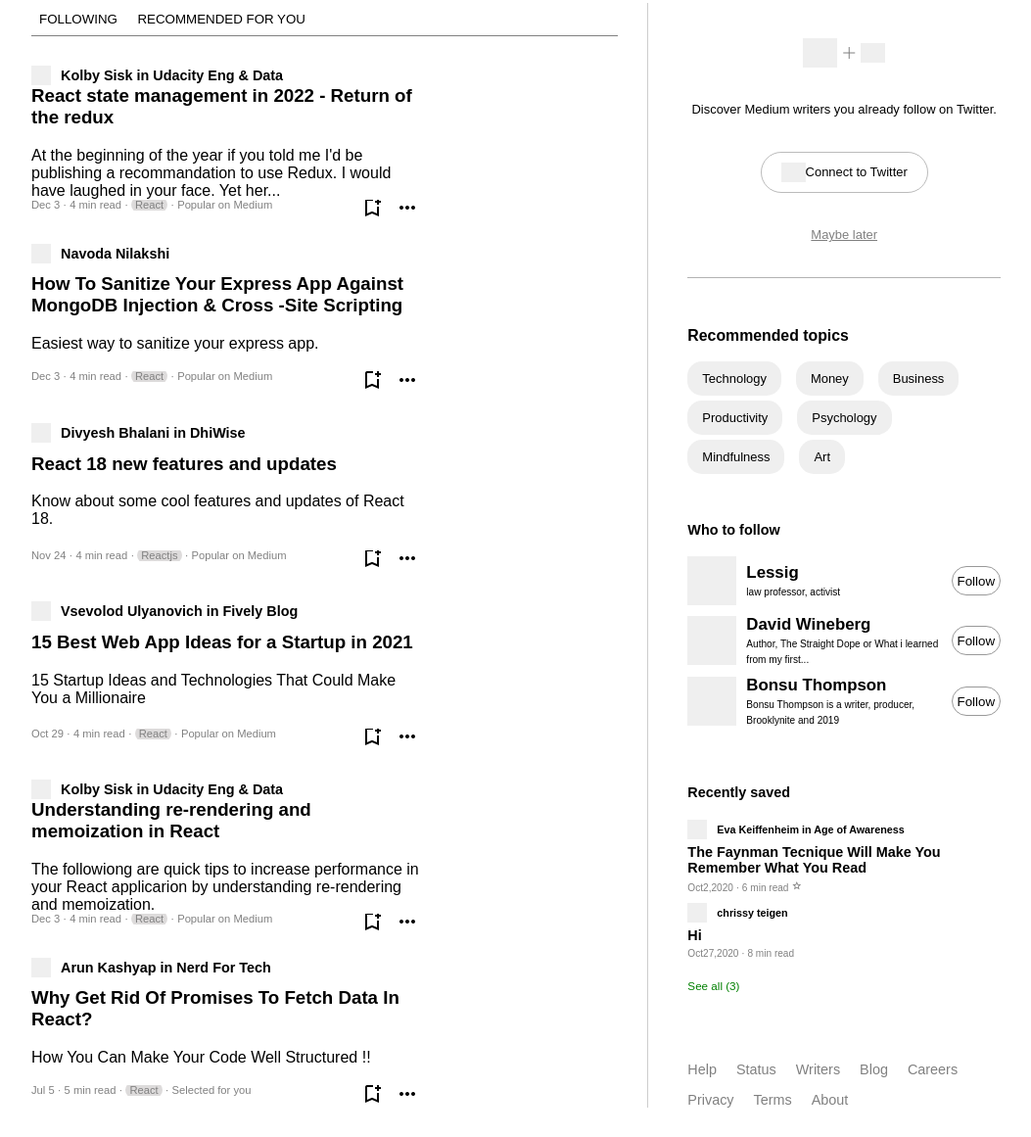
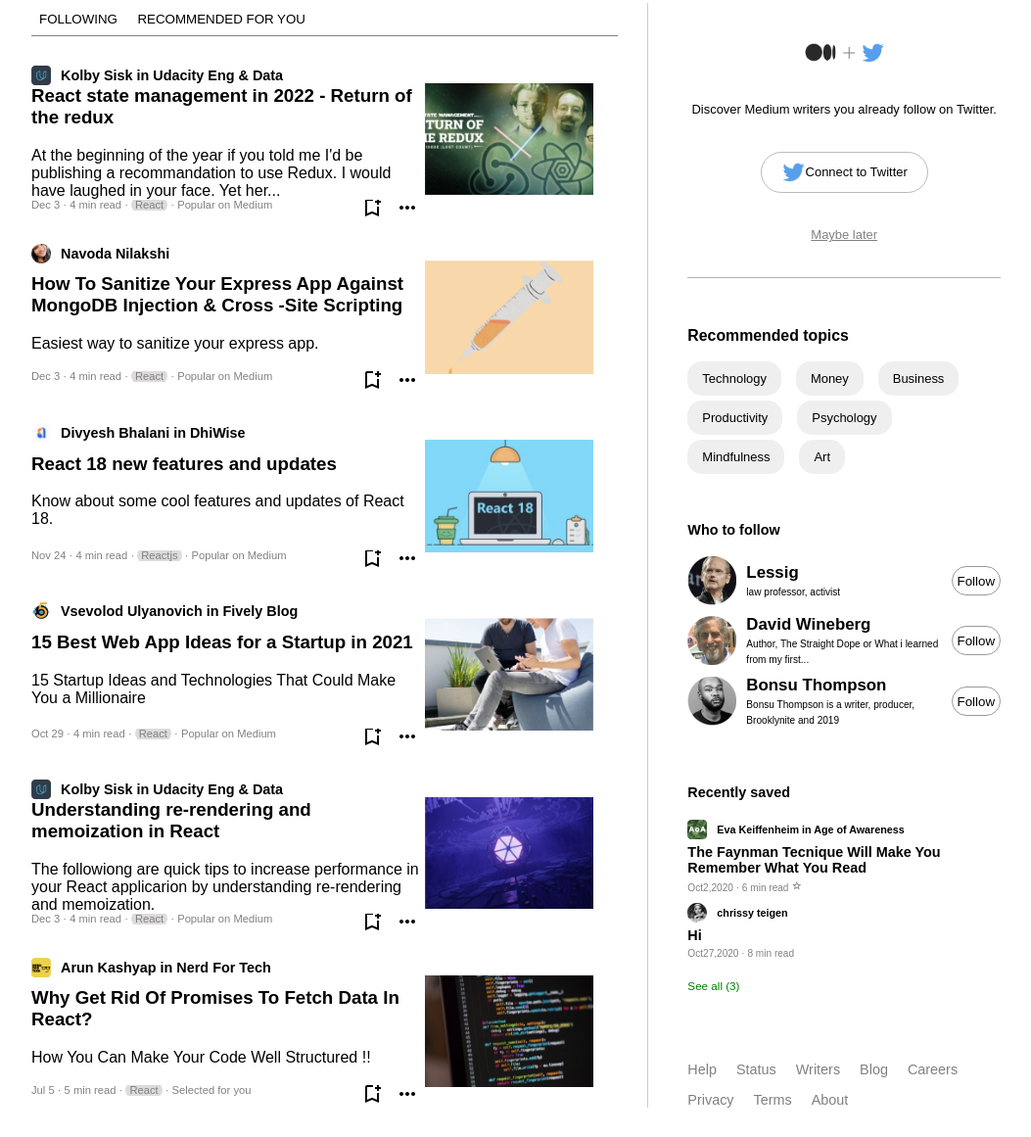
Before and after one commit to biunnomarco/D8b, a plain HTML site: page index.html in a window 1280 px wide. Shown: the part 127-1288 px from the top of the page at 98% size, without its empty margins (118-1171 px from the left). Drawn offline with nearby package versions, Linux system fonts and the light colour scheme; the site is published under a folder, as on GitHub Pages, so addresses that start at the root find nothing.

Commit message:
immagini corrette

```diff
--- a/style.css
+++ b/style.css
@@ -28,7 +28,7 @@ header {
     height: 50%;
     width: 130px;
     min-width: 130px;
-    background-image: url(/asset/logo.png);
+    background-image: url(asset/logo.png);
     background-size: contain;
     margin-left: 150px;
 }
@@ -131,11 +131,11 @@ main{
     width: 20px;
 }
 /* ICONE DEGLI AUTORI DELL'ARTICOLO */
-.a1 {background-image: url(/asset/usericon1.png);}
-.a2 {background-image: url(/asset/usericon2.png);}
-.a3 {background-image: url(/asset/usericon3.png);}
-.a4 {background-image: url(/asset/usericon4.png);}
-.a6 {background-image: url(/asset/usericon6.png);}
+.a1 {background-image: url(asset/usericon1.png);}
+.a2 {background-image: url(asset/usericon2.png);}
+.a3 {background-image: url(asset/usericon3.png);}
+.a4 {background-image: url(asset/usericon4.png);}
+.a6 {background-image: url(asset/usericon6.png);}
 
 .who-follow h3 {
     margin: 0
@@ -188,12 +188,12 @@ background-size: contain;
 background-repeat: no-repeat;
 }
 /* IMMAGINI DEGLI ARTICOLI */
-.first {background-image: url(/asset/img1.png) ;}
-.second {background-image: url(/asset/img2.png) ;}
-.third {background-image: url(/asset/img3.png) ;}
-.fourth {background-image: url(/asset/img4.png) ;}
-.fifth {background-image: url(/asset/img5.png) ;}
-.sixth {background-image: url(/asset/img6.png) ;}
+.first {background-image: url(asset/img1.png) ;}
+.second {background-image: url(asset/img2.png) ;}
+.third {background-image: url(asset/img3.png) ;}
+.fourth {background-image: url(asset/img4.png) ;}
+.fifth {background-image: url(asset/img5.png) ;}
+.sixth {background-image: url(asset/img6.png) ;}
 
 
 /* DA QUI INIZIA LA SIDEBAR*/
@@ -231,14 +231,14 @@ background-repeat: no-repeat;
     font-weight: 200;
 }
 .minilogo {
-    background-image: url(/asset/logo-1.png);
+    background-image: url(asset/logo-1.png);
     background-size: contain;
     width: 35px;
     height: 30px;
     border: none;
 }
 .twitter {
-    background-image: url(/asset/twitter.png);
+    background-image: url(asset/twitter.png);
     background-size: contain;
     width: 25px;
     height: 20px;
@@ -316,9 +316,9 @@ background-repeat: no-repeat;
     border: none;
 }
 /* IMMAGINI PROFILO DEGLI UTENTI DELLA SEZIONE WHO FOLLOW */
-.uno {background-image: url(/asset/follow1.png);}
-.due {background-image: url(/asset/follow2.png);}
-.tre {background-image: url(/asset/follow3.png);}
+.uno {background-image: url(asset/follow1.png);}
+.due {background-image: url(asset/follow2.png);}
+.tre {background-image: url(asset/follow3.png);}
 .user-info span{
     font-size: 0.7em;
 }
@@ -349,8 +349,8 @@ background-repeat: no-repeat;
     font-size: 1.1em;
 }
 
-.primo {background-image: url(/asset/saved1.png);}
-.secondo {background-image: url(/asset/saved2.png);}
+.primo {background-image: url(asset/saved1.png);}
+.secondo {background-image: url(asset/saved2.png);}
 #see-all {
     font-family: Arial, Helvetica, sans-serif;
     color: green;
```
